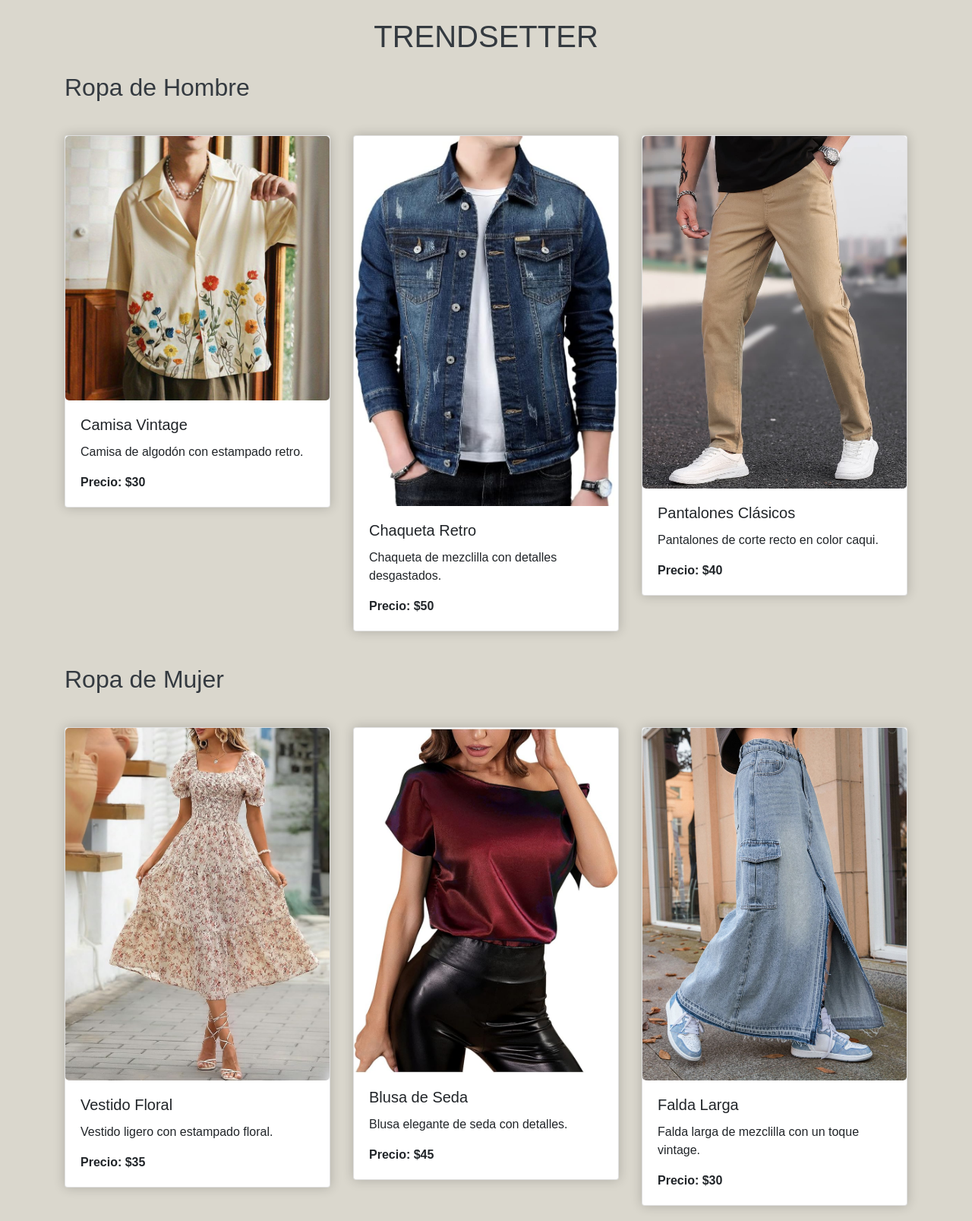
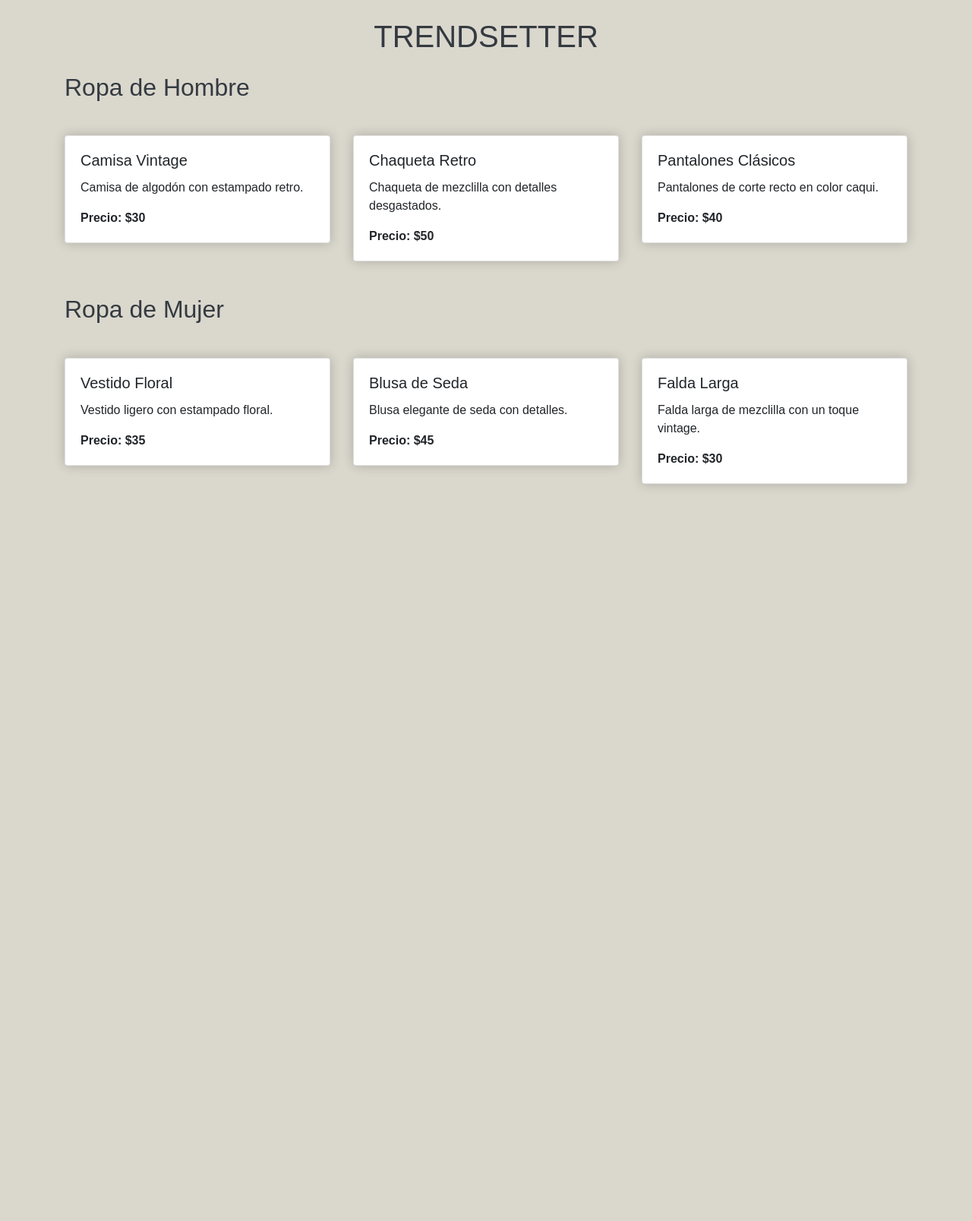
Before and after one commit to ValleNavarrete/POO_GITHACK-2024, a Django app: page /productos/ in a window 1280 px wide. Shown: the whole page at 76% size. After the commit the page ends 641 px from the top, so only its background shows below. Run offline with Django 5.2, Linux system fonts and the light colour scheme; some libraries are stand-ins or nearby versions.

Commit message:
FINALIZACION DE TRENDSETTER

```diff
--- a/Productos/templates/listado.html
+++ b/Productos/templates/listado.html
@@ -31,7 +31,6 @@
     <div class="row">
         <div class="col-md-4">
             <div class="card">
-                <img src="img/hombreV1.jpg" alt="Camisa Vintage" class="product-image">
                 <div class="card-body">
                     <h5 class="card-title">Camisa Vintage</h5>
                     <p class="card-text">Camisa de algodón con estampado retro.</p>
@@ -41,7 +40,6 @@
         </div>
         <div class="col-md-4">
             <div class="card">
-                <img src="img/mezclilla.jpg" alt="Chaqueta Retro" class="product-image">
                 <div class="card-body">
                     <h5 class="card-title">Chaqueta Retro</h5>
                     <p class="card-text">Chaqueta de mezclilla con detalles desgastados.</p>
@@ -51,7 +49,6 @@
         </div>
         <div class="col-md-4">
             <div class="card">
-                <img src="img/caqui.jpg" alt="Pantalones Clásicos" class="product-image">
                 <div class="card-body">
                     <h5 class="card-title">Pantalones Clásicos</h5>
                     <p class="card-text">Pantalones de corte recto en color caqui.</p>
@@ -64,7 +61,6 @@
     <div class="row">
         <div class="col-md-4">
             <div class="card">
-                <img src="img/floral.jpg" alt="Vestido Floral" class="product-image">
                 <div class="card-body">
                     <h5 class="card-title">Vestido Floral</h5>
                     <p class="card-text">Vestido ligero con estampado floral.</p>
@@ -74,7 +70,6 @@
         </div>
         <div class="col-md-4">
             <div class="card">
-                <img src="img/seda.jpg" alt="Blusa de Seda" class="product-image">
                 <div class="card-body">
                     <h5 class="card-title">Blusa de Seda</h5>
                     <p class="card-text">Blusa elegante de seda con detalles.</p>
@@ -84,7 +79,6 @@
         </div>
         <div class="col-md-4">
             <div class="card">
-                <img src="img/faldalarga.jpg" alt="Falda Larga" class="product-image">
                 <div class="card-body">
                     <h5 class="card-title">Falda Larga</h5>
                     <p class="card-text">Falda larga de mezclilla con un toque vintage.</p>
```
